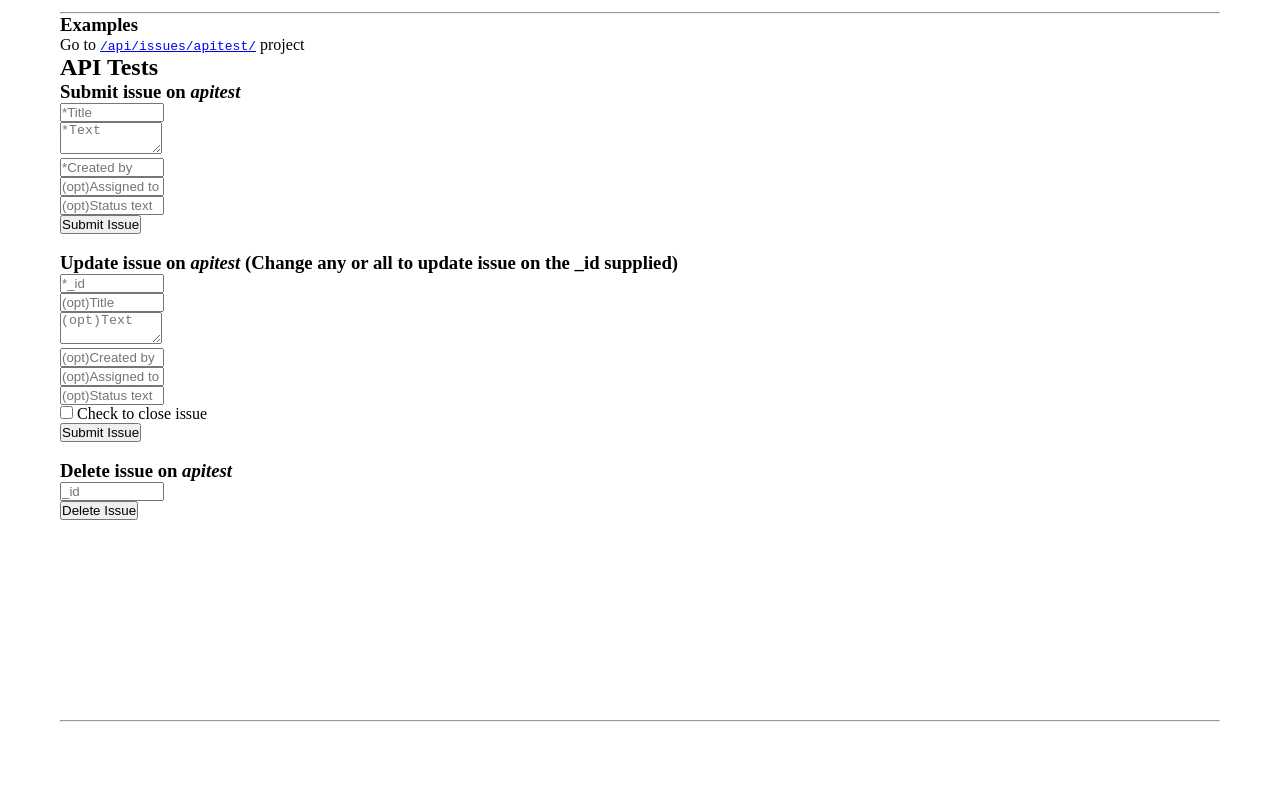
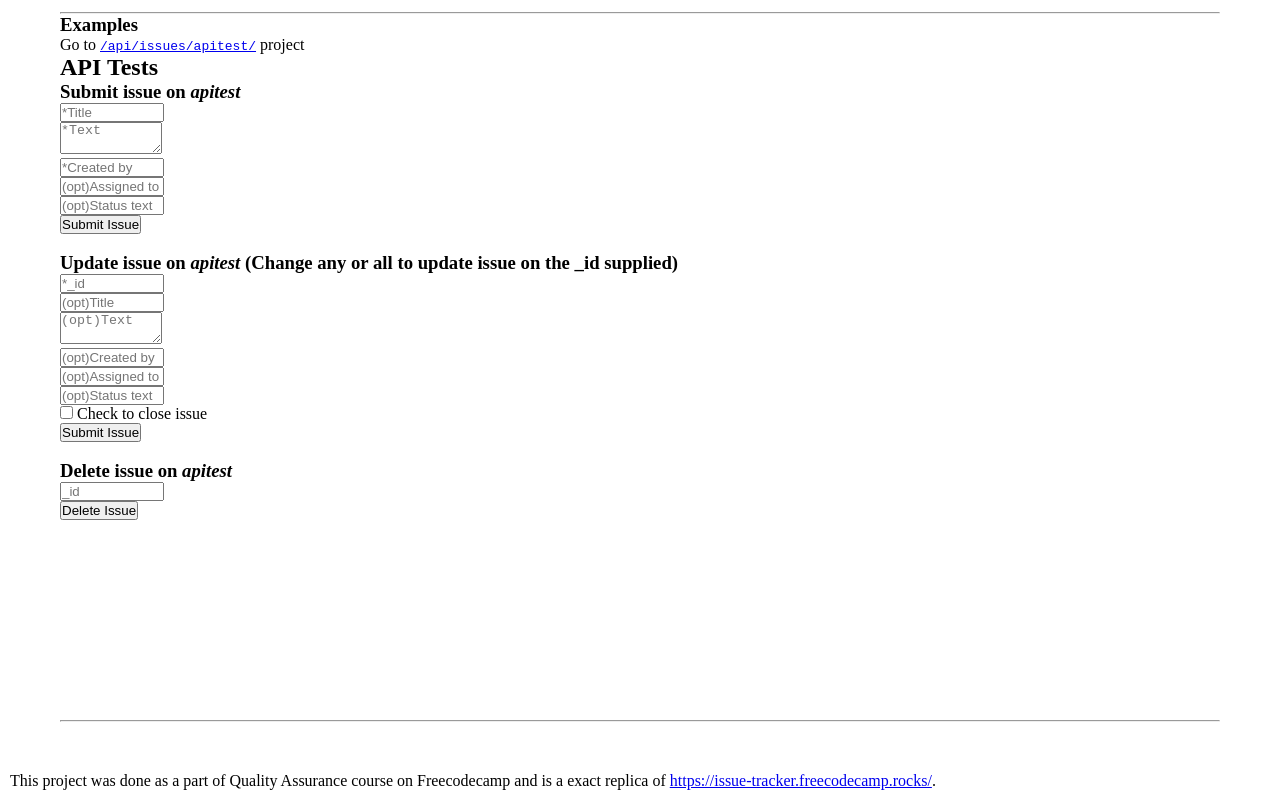
Before and after one commit to sathishkannan162/Issue-Tracker-Project, a website: page views/index.html in a window 1280 px wide. Shown: the part 340-1140 px from the top of the page. Drawn offline with nearby package versions, Linux system fonts and the light colour scheme.

Commit message:
docs: add attribution

```diff
--- a/views/index.html
+++ b/views/index.html
@@ -111,5 +111,6 @@
         });
       });
    </script>
+   <footer><p>This project was done as a part of Quality Assurance course on Freecodecamp and is a exact replica of <a href="https://issue-tracker.freecodecamp.rocks/">https://issue-tracker.freecodecamp.rocks/</a>.</p></footer>
   </body>
 </html>
```
